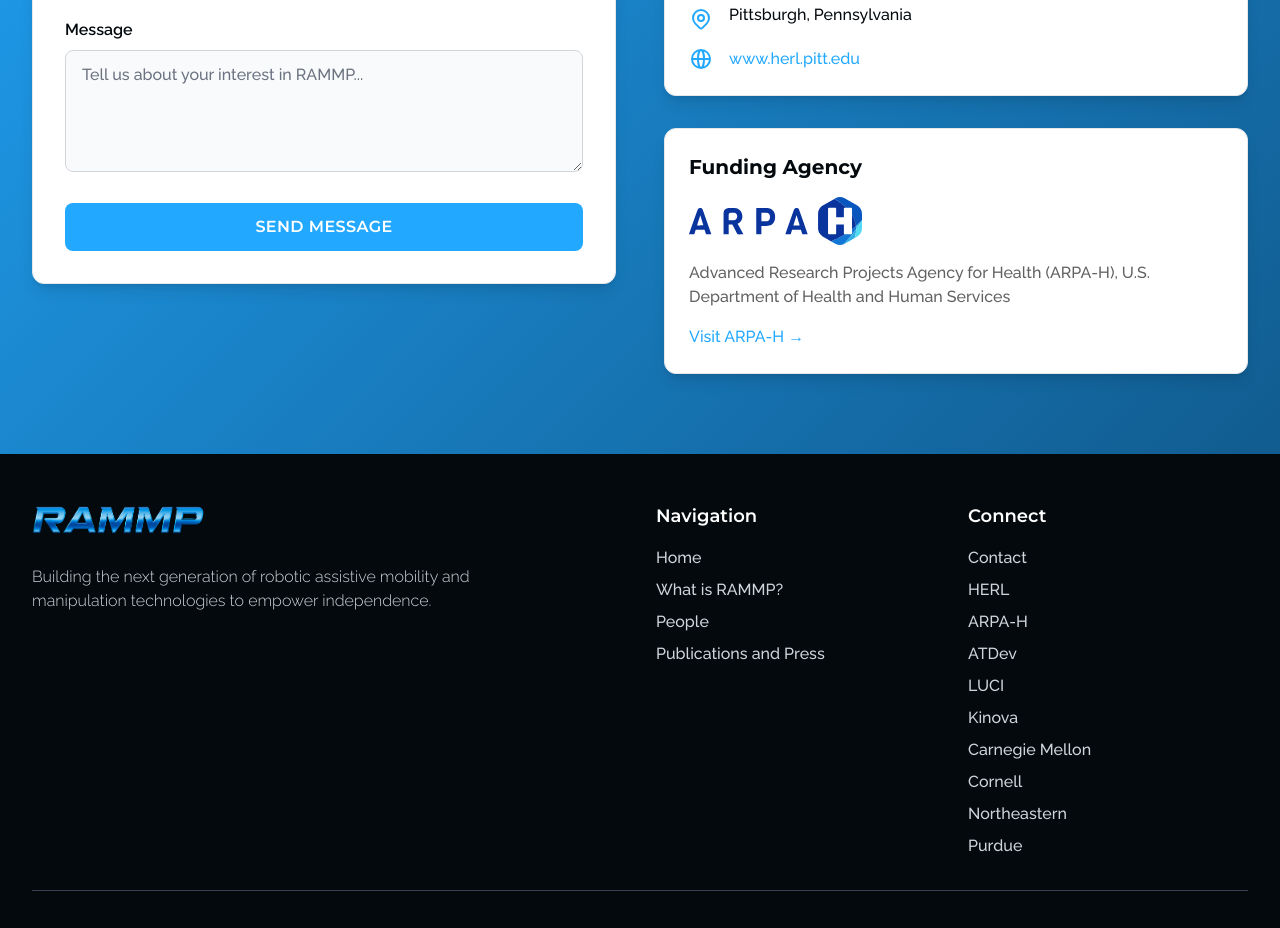
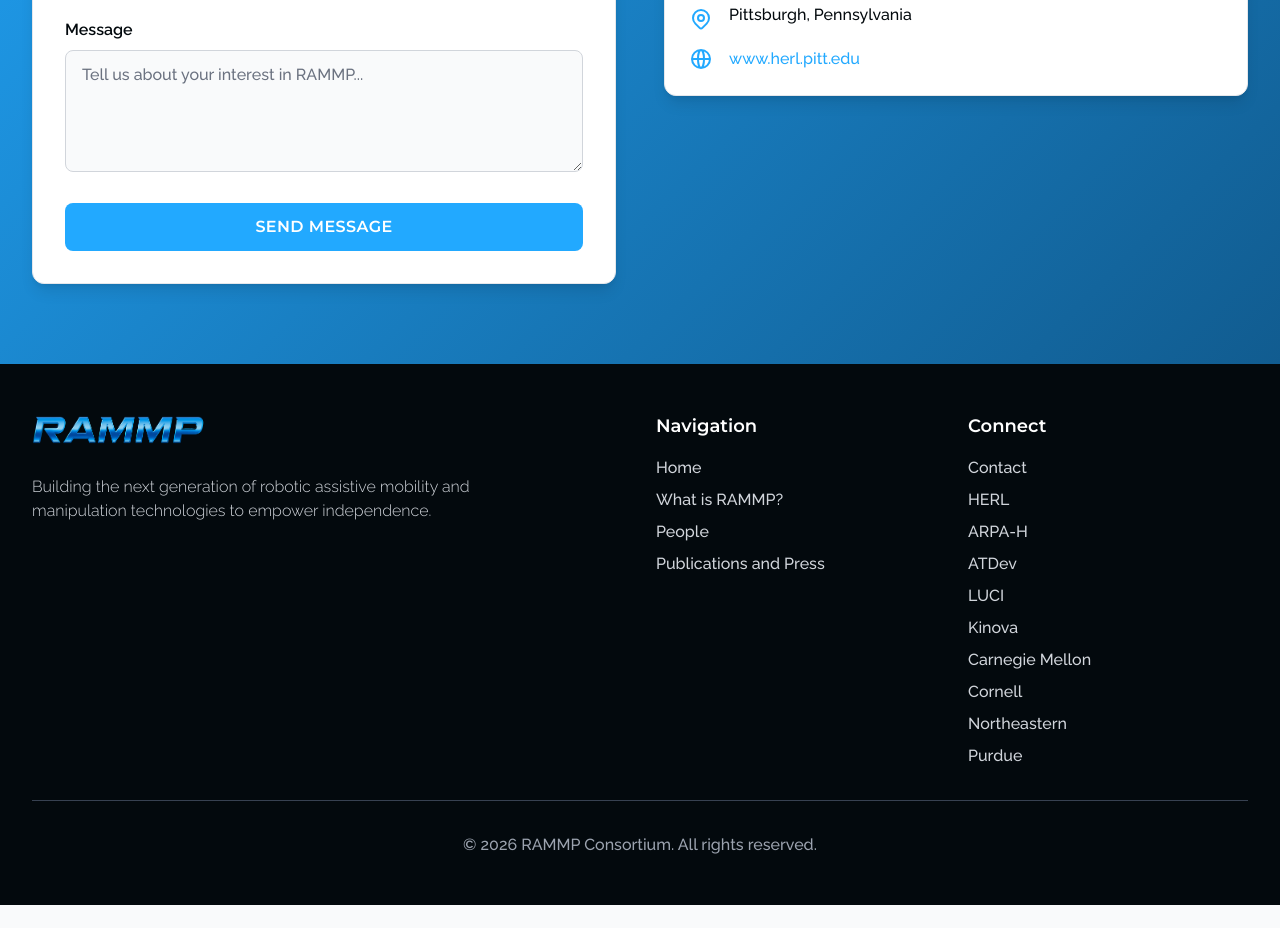
Before and after one commit to owenpkent/RAMMP-website, a website: page contact.html in a window 1280 px wide. Shown: the part 900-1828 px from the top of the page. After the commit the page ends 1805 px from the top, so only its background shows below. Drawn offline with Linux system fonts and the light colour scheme.

Commit message:
Remove ARPA-H logo and funding agency section from Contact page and home page

```diff
--- a/contact.html
+++ b/contact.html
@@ -192,18 +192,6 @@
                         </div>
                     </div>
 
-                    <div class="bg-white dark:bg-gray-800 rounded-xl p-6 shadow-lg border border-gray-200 dark:border-gray-700">
-                        <h3 class="font-montserrat font-bold text-xl text-near-black dark:text-white mb-4">Funding Agency</h3>
-                        <div class="flex items-center mb-4">
-                            <img src="assets/images/partners/logo.svg" alt="ARPA-H Logo" class="h-12 w-auto mr-4">
-                        </div>
-                        <p class="font-raleway text-dark-gray dark:text-gray-300 mb-4">
-                            Advanced Research Projects Agency for Health (ARPA-H), U.S. Department of Health and Human Services
-                        </p>
-                        <a href="https://arpa-h.gov" target="_blank" rel="noopener noreferrer" class="font-raleway text-bright-blue hover:text-deep-blue transition-colors">
-                            Visit ARPA-H →
-                        </a>
-                    </div>
                 </div>
             </div>
         </div>
```
Also changed, not shown: index.html (+1 -6 lines).
